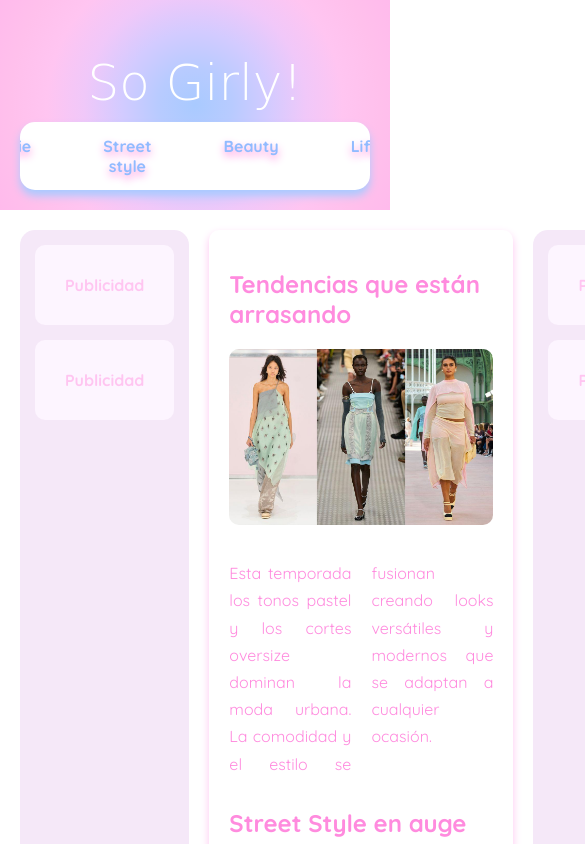
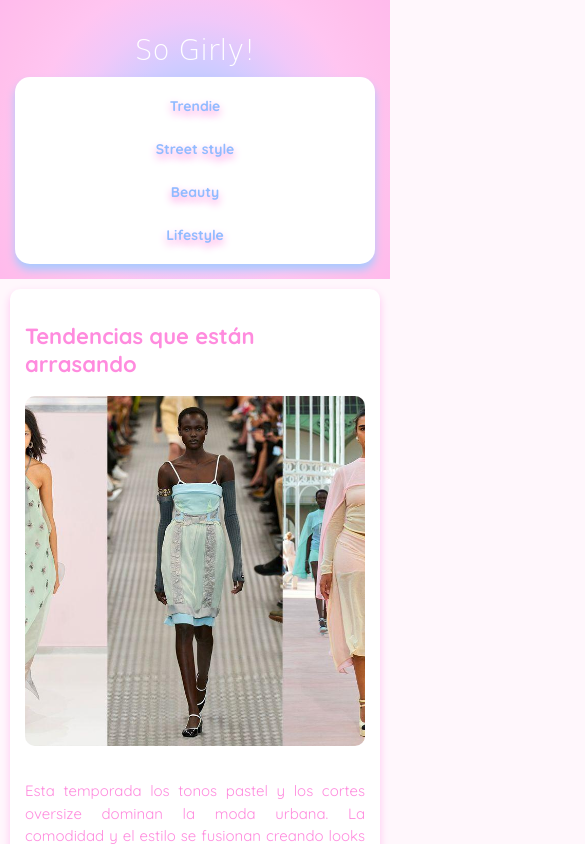
Before and after one commit to creativebarbie/sitio_noticiero, a plain HTML site: page index.html in a window 390 px wide. Shown: the top 844 px of the page, 585 px wide, since content can reach past the window. Drawn offline with Linux system fonts and the light colour scheme; a web font is replaced by a local one.

Commit message:
Agregadas media queries responsive

```diff
--- a/style.css
+++ b/style.css
@@ -104,8 +104,13 @@ body {
 
 .articulo img {
   width: 100%;
+  height: 350px;
+
+  object-fit: cover;
+
   border-radius: 10px;
   margin-bottom: 15px;
+
   transition: transform 0.3s ease;
 }
 
@@ -173,3 +178,119 @@ body {
   font-size: 14px;
   opacity: 0.7;
 }
+
+/*
+   TABLET
+   Sintaxis moderna
+*/
+
+@media (width <= 992px) {
+
+  .contenedor-principal {
+    grid-template-columns: 1fr;
+  }
+
+  .publicidad {
+    display: none;
+  }
+
+  .menu-principal ul {
+    gap: 20px;
+    flex-wrap: wrap;
+  }
+
+  .titulo-principal h1 {
+    font-size: 40px;
+  }
+
+  .contenido {
+    padding: 15px;
+  }
+
+  .articulo p {
+    column-count: 1;
+    font-size: 18px;
+  }
+
+  .tabla-seccion {
+    margin: 20px;
+  }
+
+}
+
+
+/*
+   MÓVIL
+   Sintaxis antigua
+ */
+
+@media screen and (max-width: 600px) {
+
+  body {
+    background-color: #fff7fc;
+  }
+
+  .header {
+    padding: 15px;
+  }
+
+  .titulo-principal h1 {
+    font-size: 28px;
+  }
+
+  .menu-principal ul {
+    flex-direction: column;
+    gap: 5px;
+    padding: 10px;
+  }
+
+  .menu-principal a {
+    font-size: 14px;
+    padding: 10px;
+  }
+
+  .contenedor-principal {
+    grid-template-columns: 1fr;
+    padding: 10px;
+  }
+
+  .contenido {
+    padding: 15px;
+  }
+
+  .articulo p {
+    column-count: 1;
+    font-size: 15px;
+    line-height: 1.5;
+  }
+
+  .articulo h2 {
+    font-size: 22px;
+  }
+
+  .tabla-seccion {
+    overflow-x: auto;
+    margin: 10px;
+  }
+
+  .tabla {
+    font-size: 14px;
+  }
+
+  /* DESAPARECER PUBLICIDAD */
+
+  .publicidad {
+    display: none;
+  }
+
+  /* FOOTER */
+
+  .footer {
+    padding: 20px;
+  }
+
+  .footer h2 {
+    font-size: 24px;
+  }
+
+}
```
